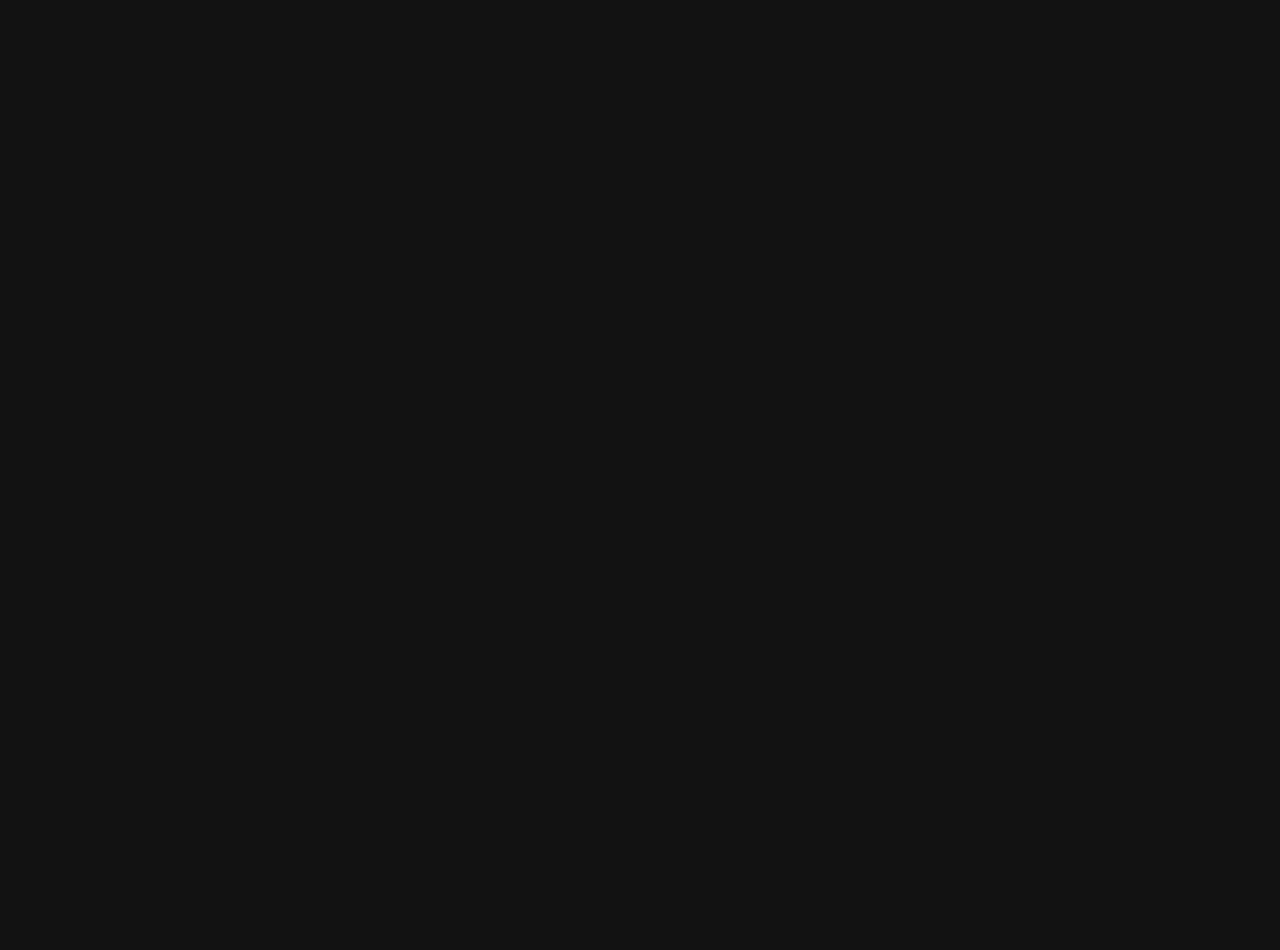
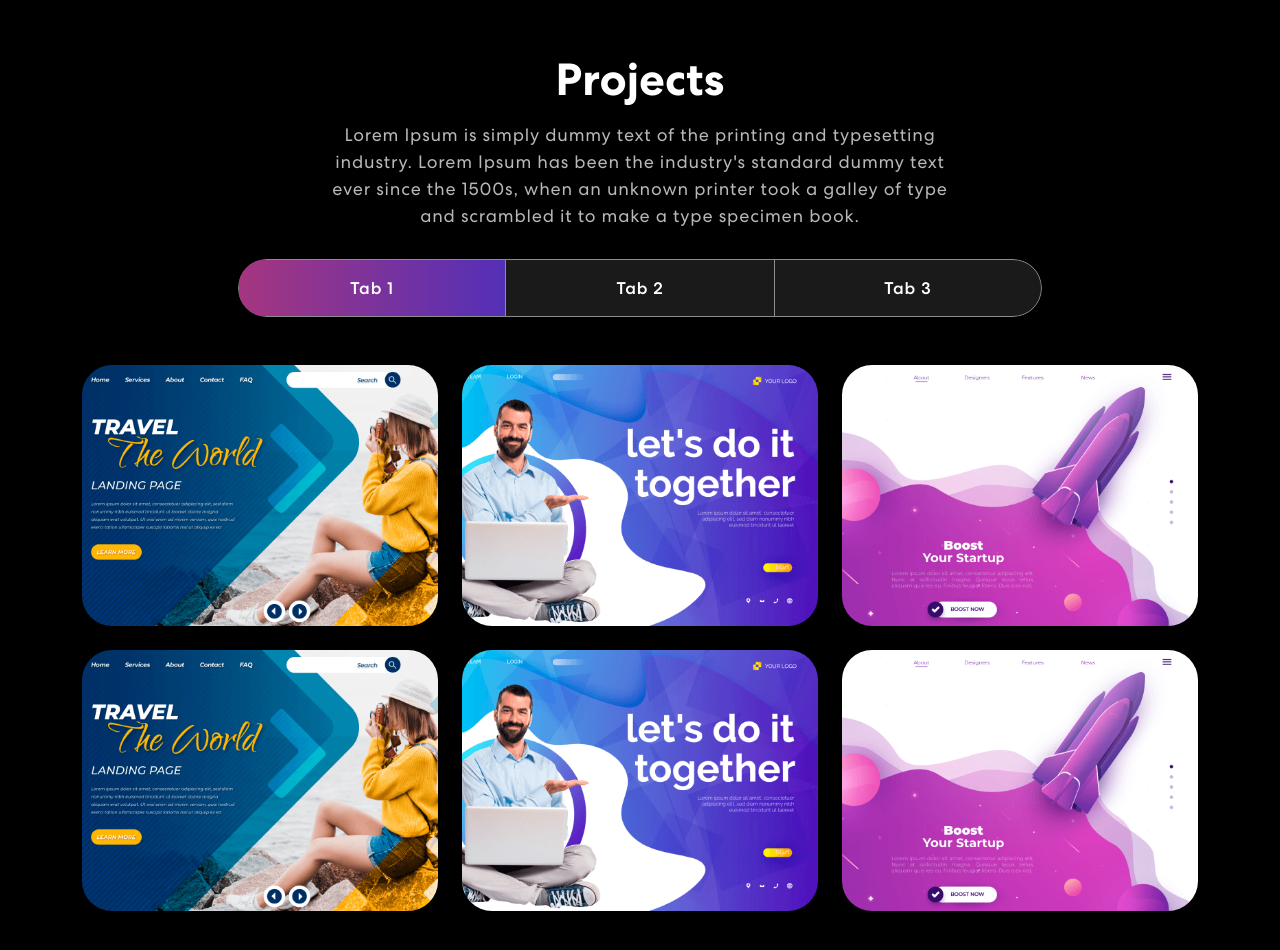
Before and after one commit to 3bdo-Yahya/Portfolio, a React (Create React App) app: page / in a window 1280 px wide. Shown: the part 880-1830 px from the top of the page. Before the commit the page ends 853 px from the top, so only its background shows below. Built offline with nearby package versions, Linux system fonts and the light colour scheme.

Commit message:
add projects section

```diff
--- a/src/App.css
+++ b/src/App.css
@@ -40,7 +40,9 @@
   background-color: transparent;
 }
 
-input:focus, textarea:focus, select:focus {
+input:focus,
+textarea:focus,
+select:focus {
   outline: none;
 }
 
@@ -58,6 +60,7 @@
 p.danger {
   color: red;
 }
+
 /* Navbar css */
 nav.navbar {
   padding: 18px 0;
@@ -65,15 +68,18 @@
   width: 100%;
   top: 0;
   z-index: 9999;
-  transition:  0.32s ease-in-out;
+  transition: 0.32s ease-in-out;
 }
+
 nav.navbar.scrolled {
   padding: 0px 0;
   background-color: #121212;
 }
+
 nav.navbar a.navbar-brand {
   width: 9%;
 }
+
 nav.navbar .navbar-nav .nav-link.navbar-link {
   font-weight: 400;
   color: #fff !important;
@@ -82,18 +88,22 @@
   font-size: 18px;
   opacity: 0.75;
 }
+
 nav.navbar .navbar-nav a.nav-link.navbar-link:hover,
 nav.navbar .navbar-nav a.nav-link.navbar-link.active {
   opacity: 1;
 }
+
 span.navbar-text {
   display: flex;
   align-items: center;
 }
+
 .social-icon {
   display: inline-block;
   margin-left: 14px;
 }
+
 .social-icon a {
   width: 42px;
   height: 42px;
@@ -106,6 +116,7 @@
   line-height: 1;
   border: 1px solid rgba(255, 255, 255, 0.5);
 }
+
 .social-icon a::before {
   content: "";
   width: 42px;
@@ -116,17 +127,21 @@
   transform: scale(0);
   transition: 0.3s ease-in-out;
 }
+
 .social-icon a:hover::before {
   transform: scale(1);
 }
+
 .social-icon a img {
   width: 40%;
   z-index: 1;
   transition: 0.3s ease-in-out;
 }
+
 .social-icon a:hover img {
   filter: brightness(0) saturate(100%) invert(0%) sepia(7%) saturate(98%) hue-rotate(346deg) brightness(95%) contrast(86%);
 }
+
 .navbar-text button {
   font-weight: 700;
   color: #fff;
@@ -138,9 +153,11 @@
   background-color: transparent;
   transition: 0.3s ease-in-out;
 }
+
 .navbar-text button span {
   z-index: 1;
 }
+
 .navbar-text button::before {
   content: "";
   width: 0%;
@@ -152,20 +169,24 @@
   z-index: -1;
   transition: 0.3s ease-in-out;
 }
+
 .navbar-text button:hover {
   color: #121212;
 }
+
 .navbar-text button:hover::before {
   content: "";
   width: 100%;
   height: 100%;
   position: absolute;
 }
+
 nav.navbar .navbar-toggler:active,
 nav.navbar .navbar-toggler:focus {
   outline: none;
   box-shadow: none;
 }
+
 nav.navbar .navbar-toggler-icon {
   width: 24px;
   height: 17px;
@@ -175,9 +196,11 @@
   transition: all 300ms linear;
   top: -2px;
 }
+
 nav.navbar .navbar-toggler-icon:focus {
   border-bottom: 2px solid #fff;
 }
+
 nav.navbar .navbar-toggler-icon:after,
 nav.navbar .navbar-toggler-icon:before {
   width: 24px;
@@ -190,19 +213,23 @@
   z-index: 2;
   transition: all 300ms linear;
 }
+
 nav.navbar .navbar-toggler-icon:after {
   top: 8px;
 }
+
 nav.navbar .navbar-toggler[aria-expanded="true"] .navbar-toggler-icon:after {
   transform: rotate(45deg);
   background-color: #fff;
   height: 2px;
 }
+
 nav.navbar .navbar-toggler[aria-expanded="true"] .navbar-toggler-icon:before {
   transform: translateY(8px) rotate(-45deg);
   background-color: #fff;
   height: 2px;
 }
+
 nav.navbar .navbar-toggler[aria-expanded="true"] .navbar-toggler-icon {
   border-color: transparent;
 }
@@ -241,6 +268,7 @@
   from {
     transform: rotate(0deg);
   }
+
   to {
     transform: rotate(360deg);
   }
@@ -252,11 +280,13 @@
   src: url('./assets/font/CentraNo2-Bold.ttf');
   font-weight: 700;
 }
+
 @font-face {
   font-family: Centra;
   src: url('./assets/font/CentraNo2-Medium.ttf');
   font-weight: 500;
 }
+
 @font-face {
   font-family: Centra;
   src: url('./assets/font/CentraNo2-Book.ttf');
@@ -284,13 +314,22 @@
   font-family: 'Centra', sans-serif !important;
 }
 
-h1, h2, h3, h4, h5, h6 {
+h1,
+h2,
+h3,
+h4,
+h5,
+h6 {
   margin: 0;
   padding: 0;
   line-height: normal;
 }
 
-p, a, li, button, ul {
+p,
+a,
+li,
+button,
+ul {
   margin: 0;
   padding: 0;
   line-height: normal;
@@ -311,7 +350,9 @@
   background-color: transparent;
 }
 
-input:focus, textarea:focus, select:focus {
+input:focus,
+textarea:focus,
+select:focus {
   outline: none;
 }
 
@@ -345,6 +386,7 @@
   background-size: cover;
   background-repeat: no-repeat;
 }
+
 .banner .tagline {
   font-weight: 700;
   letter-spacing: 0.8px;
@@ -355,6 +397,7 @@
   margin-bottom: 16px;
   display: inline-block;
 }
+
 .banner h1 {
   font-size: 65px;
   font-weight: 700;
@@ -363,6 +406,7 @@
   margin-bottom: 20px;
   display: block;
 }
+
 .banner p {
   color: #B8B8B8;
   font-size: 18px;
@@ -370,6 +414,7 @@
   line-height: 1.5em;
   width: 96%;
 }
+
 .banner button {
   color: #fff;
   font-weight: 700;
@@ -379,31 +424,184 @@
   display: flex;
   align-items: center;
 }
+
 .banner button svg {
   font-size: 25px;
   margin-left: 10px;
   transition: 0.3s ease-in-out;
   line-height: 1;
 }
+
 .banner button:hover svg {
   margin-left: 25px;
 }
+
 .banner img {
   animation: updown 3s linear infinite;
 }
+
 @keyframes updown {
   0% {
     transform: translateY(-20px);
   }
+
   50% {
     transform: translateY(20px);
   }
+
   100% {
     transform: translateY(-20px);
   }
 }
-.txt-rotate > .wrap {
+
+.txt-rotate>.wrap {
   border-right: 0.08em solid #666;
 }
 
 /*********** End of Navbar **********/
+/************ Projects Css ************/
+.project {
+  padding: 80px 0;
+  position: relative;
+  background-color: black;
+}
+
+.project h2 {
+  font-size: 45px;
+  font-weight: 700;
+  text-align: center;
+}
+
+.project p {
+  color: #B8B8B8;
+  font-size: 18px;
+  letter-spacing: 0.8px;
+  line-height: 1.5em;
+  margin: 14px auto 30px auto;
+  text-align: center;
+  width: 56%;
+}
+
+.project .nav.nav-pills {
+  width: 72%;
+  margin: 0 auto;
+  border-radius: 50px;
+  background-color: rgb(255 255 255 / 10%);
+  overflow: hidden;
+}
+
+.project .nav.nav-pills .nav-item {
+  width: 33.33333%;
+}
+
+.project .nav.nav-pills .nav-link {
+  background-color: transparent;
+  border-radius: 0;
+  padding: 17px 0;
+  color: #fff;
+  width: 100%;
+  font-size: 17px;
+  letter-spacing: 0.8px;
+  font-weight: 500;
+  position: relative;
+  transition: 0.3s ease-in-out;
+  text-align: center;
+  z-index: 0;
+}
+
+.project .nav.nav-pills .nav-link::before {
+  content: "";
+  position: absolute;
+  width: 0;
+  height: 100%;
+  background: linear-gradient(90.21deg, #AA367C -5.91%, #4A2FBD 111.58%);
+  top: 0;
+  left: 0;
+  z-index: -1;
+  transition: 0.3s ease-in-out;
+}
+
+.project .nav.nav-pills .nav-link.active::before {
+  width: 100% !important;
+}
+
+.project .nav.nav-pills .nav-link.active {
+  border: 1px solid rgba(255, 255, 255, 1);
+}
+
+.nav-link#projects-tabs-tab-first {
+  border: 1px solid rgba(255, 255, 255, 0.5);
+  border-radius: 55px 0px 0px 55px;
+}
+
+.nav-link#projects-tabs-tab-second {
+  border-top: 1px solid rgba(255, 255, 255, 0.5);
+  border-bottom: 1px solid rgba(255, 255, 255, 0.5);
+}
+
+.nav-link#projects-tabs-tab-third {
+  border: 1px solid rgba(255, 255, 255, 0.5);
+  border-radius: 0 55px 55px 0;
+}
+
+.proj-imgbx {
+  position: relative;
+  border-radius: 30px;
+  overflow: hidden;
+  margin-bottom: 24px;
+}
+
+.proj-imgbx::before {
+  content: "";
+  background: linear-gradient(90.21deg, #AA367C -5.91%, #4A2FBD 111.58%);
+  opacity: 0.85;
+  position: absolute;
+  width: 100%;
+  height: 0;
+  transition: 0.4s ease-in-out;
+}
+
+.proj-imgbx:hover::before {
+  height: 100%;
+}
+
+.proj-txtx {
+  position: absolute;
+  text-align: center;
+  top: 65%;
+  left: 50%;
+  transform: translate(-50%, -50%);
+  transition: 0.5s ease-in-out;
+  opacity: 0;
+  width: 100%;
+}
+
+.proj-imgbx:hover .proj-txtx {
+  top: 50%;
+  opacity: 1;
+}
+
+.proj-txtx h4 {
+  font-size: 30px;
+  font-weight: 700;
+  letter-spacing: 0.8px;
+  line-height: 1.1em;
+}
+
+.proj-txtx span {
+  font-style: italic;
+  font-weight: 400;
+  font-size: 15px;
+  letter-spacing: 0.8px;
+}
+
+.background-image-right {
+  top: 20%;
+  position: absolute;
+  bottom: 0;
+  width: 35%;
+  right: 0;
+  z-index: -4;
+}
+
+/************ Projects Css ************/
--- a/src/App.js
+++ b/src/App.js
@@ -3,12 +3,14 @@
 import 'bootstrap/dist/css/bootstrap.min.css';
 import { NavBar } from './components/NavBar';
 import { Banner } from './components/Banner';
+import { Projects } from './components/Projects';
 
 function App() {
   return (
     <div className="App">
-    <NavBar />
-    <Banner />
+      <NavBar />
+      <Banner />
+      <Projects />
     </div>
 
   );
--- /dev/null
+++ b/src/components/ProjectCards.js
@@ -0,0 +1,14 @@
+import { Col } from "react-bootstrap";
+export const ProjectCard = ({ title, description, imgUrl }) => {
+    return (
+        <Col size={12} sm={6} md={4}>
+            <div className="proj-imgbx">
+                <img src={imgUrl} />
+                <div className="proj-txtx">
+                    <h4>{title}</h4>
+                    <span>{description}</span>
+                </div>
+            </div>
+        </Col>
+    )
+}
--- /dev/null
+++ b/src/components/Projects.js
@@ -0,0 +1,96 @@
+import { Container, Row, Col, Tab, Nav } from "react-bootstrap";
+import { ProjectCard } from "./ProjectCards";
+import projImg1 from "../assets/img/project-img1.png";
+import projImg2 from "../assets/img/project-img2.png";
+import projImg3 from "../assets/img/project-img3.png";
+import colorSharp2 from "../assets/img/color-sharp2.png";
+
+
+export const Projects = () => {
+
+    const projects = [
+        {
+            title: "Business Startup",
+            description: "Design & Development",
+            imgUrl: projImg1,
+        },
+        {
+            title: "Business Startup",
+            description: "Design & Development",
+            imgUrl: projImg2,
+        },
+        {
+            title: "Business Startup",
+            description: "Design & Development",
+            imgUrl: projImg3,
+        },
+        {
+            title: "Business Startup",
+            description: "Design & Development",
+            imgUrl: projImg1,
+        },
+        {
+            title: "Business Startup",
+            description: "Design & Development",
+            imgUrl: projImg2,
+        },
+        {
+            title: "Business Startup",
+            description: "Design & Development",
+            imgUrl: projImg3,
+        },
+    ];
+
+    return (
+        <section className="project" id="projects">
+            <Container>
+                <Row>
+                    <Col size={12}>
+
+
+                        <h2>Projects</h2>
+                        <p>Lorem Ipsum is simply dummy text of the printing and typesetting industry. Lorem Ipsum has been the industry's standard dummy text ever since the 1500s, when an unknown printer took a galley of type and scrambled it to make a type specimen book.</p>
+                        <Tab.Container id="projects-tabs" defaultActiveKey="first">
+                            <Nav variant="pills" className="nav-pills mb-5 justify-content-center align-items-center" id="pills-tab">
+                                <Nav.Item>
+                                    <Nav.Link eventKey="first">Tab 1</Nav.Link>
+                                </Nav.Item>
+                                <Nav.Item>
+                                    <Nav.Link eventKey="second">Tab 2</Nav.Link>
+                                </Nav.Item>
+                                <Nav.Item>
+                                    <Nav.Link eventKey="third">Tab 3</Nav.Link>
+                                </Nav.Item>
+                            </Nav>
+                            <Tab.Content>
+                                <Tab.Pane eventKey="first">
+                                    <Row>
+                                        {
+                                            projects.map((project, index) => {
+                                                return (
+                                                    <ProjectCard
+                                                        key={index}
+                                                        {...project}
+                                                    />
+                                                )
+                                            })
+                                        }
+                                    </Row>
+                                </Tab.Pane>
+                                <Tab.Pane eventKey="second">
+                                    <p>Lorem ipsum dolor sit amet consectetur adipisicing elit. Cumque quam, quod neque provident velit, rem explicabo excepturi id illo molestiae blanditiis, eligendi dicta officiis asperiores delectus quasi inventore debitis quo.</p>
+                                </Tab.Pane>
+                                <Tab.Pane eventKey="third">
+                                    <p>Lorem ipsum dolor sit amet consectetur adipisicing elit. Cumque quam, quod neque provident velit, rem explicabo excepturi id illo molestiae blanditiis, eligendi dicta officiis asperiores delectus quasi inventore debitis quo.</p>
+                                </Tab.Pane>
+                            </Tab.Content>
+                        </Tab.Container>
+
+
+                    </Col>
+                </Row>
+            </Container>
+            <img className="background-image-right" src={colorSharp2}></img>
+        </section>
+    )
+}
```
Lines whose indentation alone changed are shown as unchanged.
